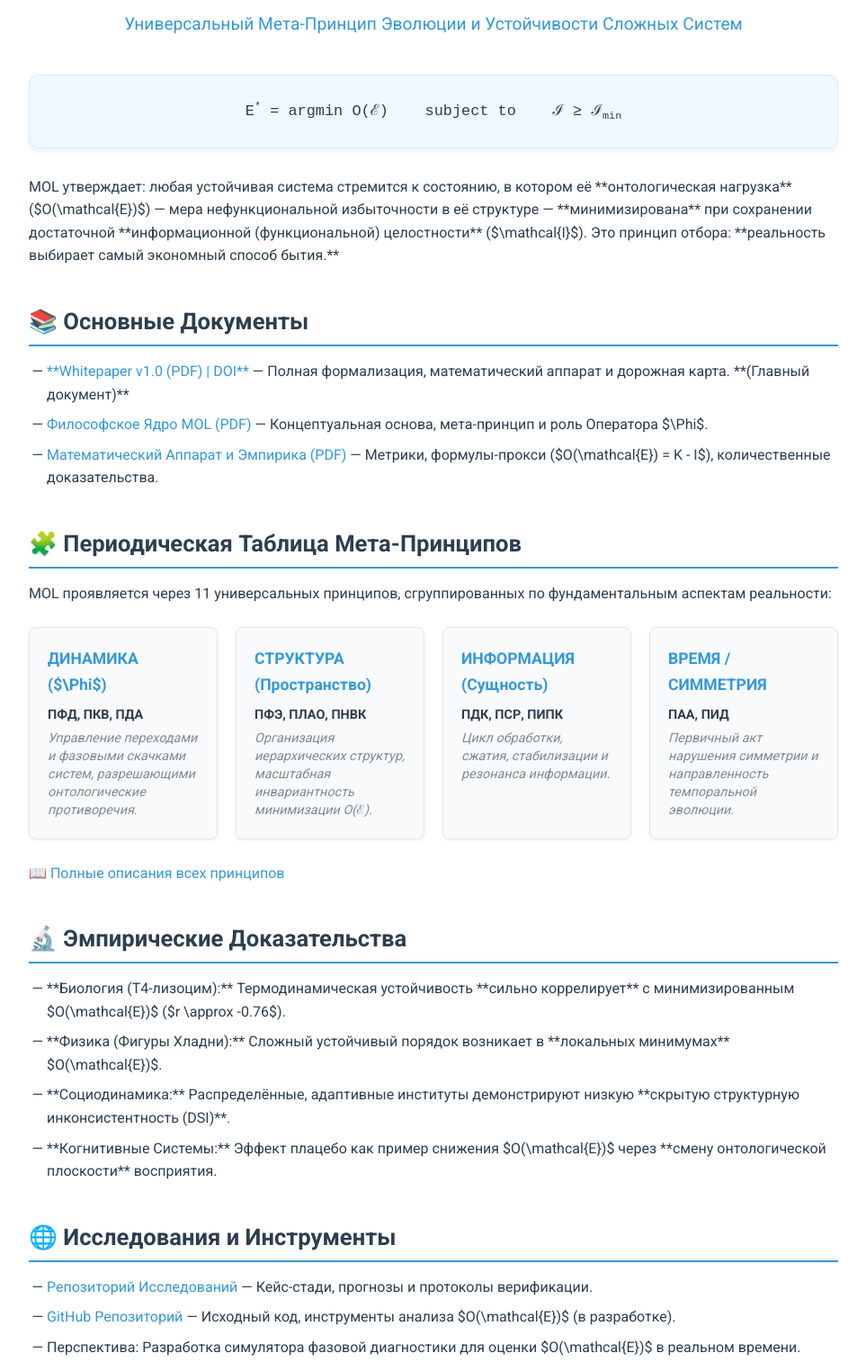
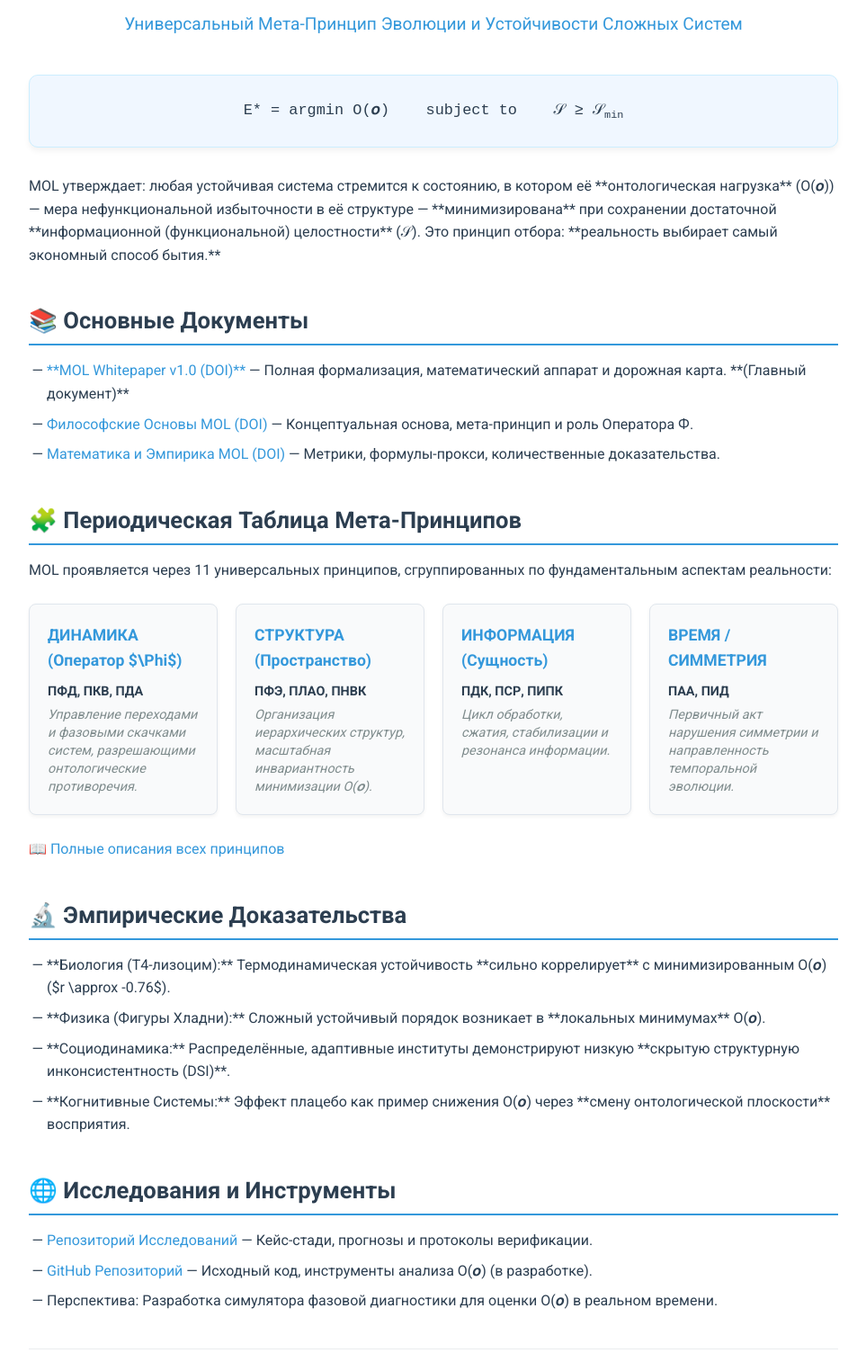
Before and after one commit to Singular-MOL/mol-foundation, a plain HTML site: page index.html in a window 1280 px wide. Shown: the part 171-1685 px from the top of the page at 90% size, without its empty margins (158-1121 px from the left). Drawn offline with Linux system fonts and the light colour scheme.

Commit message:
Update index.html

```diff
--- a/index.html
+++ b/index.html
@@ -171,19 +171,20 @@
     <p class="intro-tagline">Универсальный Мета-Принцип Эволюции и Устойчивости Сложных Систем</p>
 
     <div class="law-statement">
-        E<sup>*</sup> = argmin O(ℰ) &nbsp;&nbsp; subject to &nbsp;&nbsp; ℐ ≥ ℐ<sub>min</sub>
+        E* = argmin O(&#x1D490;) &nbsp;&nbsp; subject to &nbsp;&nbsp; &#x1D4AE; &ge; &#x1D4AE;<sub>min</sub>
     </div>
 
     <p>
-        MOL утверждает: любая устойчивая система стремится к состоянию, в котором её **онтологическая нагрузка** ($O(\mathcal{E})$) — мера нефункциональной избыточности в её структуре — **минимизирована** при сохранении достаточной **информационной (функциональной) целостности** ($\mathcal{I}$). Это принцип отбора: **реальность выбирает самый экономный способ бытия.**
+        MOL утверждает: любая устойчивая система стремится к состоянию, в котором её **онтологическая нагрузка** (O(&#x1D490;)) — мера нефункциональной избыточности в её структуре — **минимизирована** при сохранении достаточной **информационной (функциональной) целостности** (&#x1D4AE;). Это принцип отбора: **реальность выбирает самый экономный способ бытия.**
     </p>
 
     <h2>📚 Основные Документы</h2>
     <ul>
-        <li><a href="https://doi.org/10.5281/zenodo.17422128">**Whitepaper v1.0 (PDF) | DOI**</a> — Полная формализация, математический аппарат и дорожная карта. **(Главный документ)**</li>
+        <li><a href="https://doi.org/10.5281/zenodo.17422128">**MOL Whitepaper v1.0 (DOI)**</a> — Полная формализация, математический аппарат и дорожная карта. **(Главный документ)**</li>
 
-        <li><a href="docs/MOL_Philosophical_Introduction.pdf">Философское Ядро MOL (PDF)</a> — Концептуальная основа, мета-принцип и роль Оператора $\Phi$.</li>
-        <li><a href="docs/MOL_Scientific_Core.pdf">Математический Аппарат и Эмпирика (PDF)</a> — Метрики, формулы-прокси ($O(\mathcal{E}) = K - I$), количественные доказательства.</li>
+        <li><a href="https://doi.org/10.5281/zenodo.17438160">Философские Основы MOL (DOI)</a> — Концептуальная основа, мета-принцип и роль Оператора &#x3A6;.</li>
+
+        <li><a href="https://doi.org/10.5281/zenodo.17438159">Математика и Эмпирика MOL (DOI)</a> — Метрики, формулы-прокси, количественные доказательства.</li>
     </ul>
 
     <h2>🧩 Периодическая Таблица Мета-Принципов</h2>
@@ -191,14 +192,14 @@
 
     <div class="principle-grid-container">
         <div class="principle-card">
-            <strong>ДИНАМИКА ($\Phi$)</strong>
+            <strong>ДИНАМИКА (Оператор $\Phi$)</strong>
             <div class="principle-list">ПФД, ПКВ, ПДА</div>
             <em>Управление переходами и фазовыми скачками систем, разрешающими онтологические противоречия.</em>
         </div>
         <div class="principle-card">
             <strong>СТРУКТУРА (Пространство)</strong>
             <div class="principle-list">ПФЭ, ПЛАО, ПНВК</div>
-            <em>Организация иерархических структур, масштабная инвариантность минимизации O(ℰ).</em>
+            <em>Организация иерархических структур, масштабная инвариантность минимизации O(&#x1D490;).</em>
         </div>
         <div class="principle-card">
             <strong>ИНФОРМАЦИЯ (Сущность)</strong>
@@ -215,17 +216,17 @@
 
     <h2>🔬 Эмпирические Доказательства</h2>
     <ul>
-        <li>**Биология (T4-лизоцим):** Термодинамическая устойчивость **сильно коррелирует** с минимизированным $O(\mathcal{E})$ ($r \approx -0.76$).</li>
-        <li>**Физика (Фигуры Хладни):** Сложный устойчивый порядок возникает в **локальных минимумах** $O(\mathcal{E})$.</li>
+        <li>**Биология (T4-лизоцим):** Термодинамическая устойчивость **сильно коррелирует** с минимизированным O(&#x1D490;) ($r \approx -0.76$).</li>
+        <li>**Физика (Фигуры Хладни):** Сложный устойчивый порядок возникает в **локальных минимумах** O(&#x1D490;).</li>
         <li>**Социодинамика:** Распределённые, адаптивные институты демонстрируют низкую **скрытую структурную инконсистентность (DSI)**.</li>
-        <li>**Когнитивные Системы:** Эффект плацебо как пример снижения $O(\mathcal{E})$ через **смену онтологической плоскости** восприятия.</li>
+        <li>**Когнитивные Системы:** Эффект плацебо как пример снижения O(&#x1D490;) через **смену онтологической плоскости** восприятия.</li>
     </ul>
 
     <h2>🌐 Исследования и Инструменты</h2>
     <ul>
         <li><a href="research/">Репозиторий Исследований</a> — Кейс-стади, прогнозы и протоколы верификации.</li>
-        <li><a href="https://github.com/Singular-MOL/mol-foundation">GitHub Репозиторий</a> — Исходный код, инструменты анализа $O(\mathcal{E})$ (в разработке).</li>
-        <li>Перспектива: Разработка симулятора фазовой диагностики для оценки $O(\mathcal{E})$ в реальном времени.</li>
+        <li><a href="https://github.com/Singular-MOL/mol-foundation">GitHub Репозиторий</a> — Исходный код, инструменты анализа O(&#x1D490;) (в разработке).</li>
+        <li>Перспектива: Разработка симулятора фазовой диагностики для оценки O(&#x1D490;) в реальном времени.</li>
     </ul>
 
     <hr>
```
